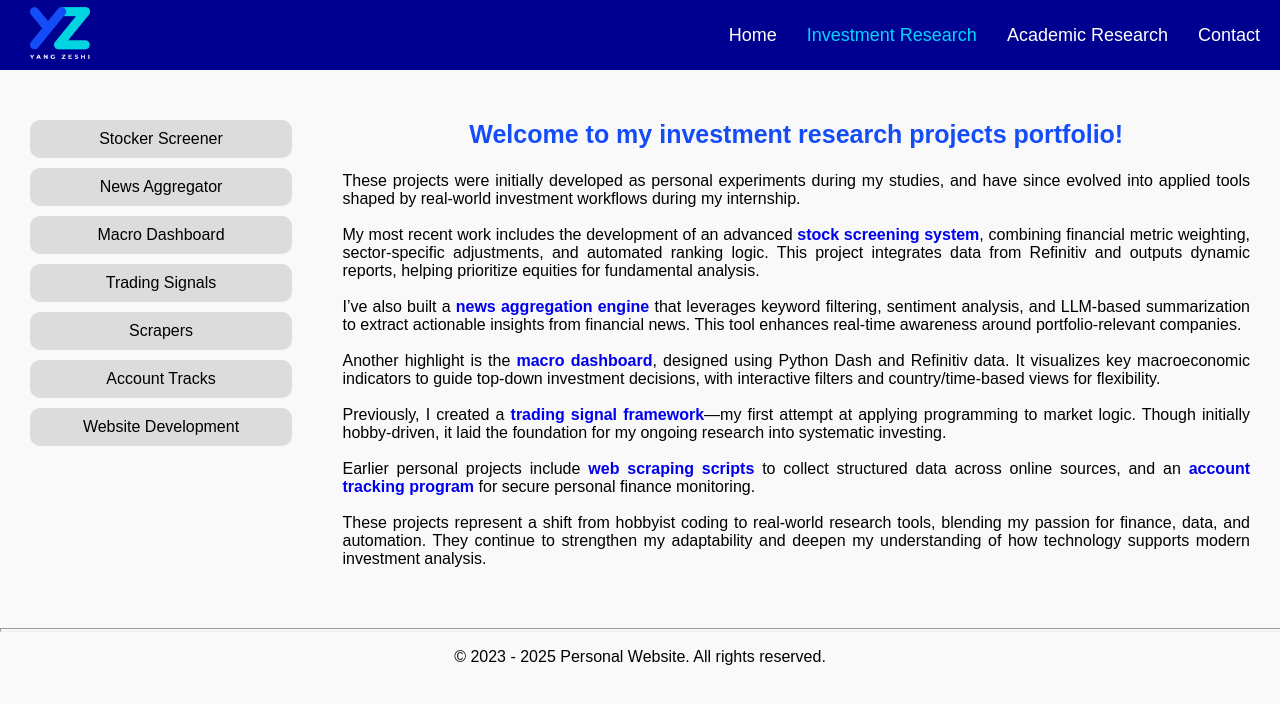
After one commit to Zeshi-Yang/personal-website, a Flask app: page /investment_research/ in a window 1280 px wide. The commit adds this page. Shown: the top 704 px of the page. Run offline with Flask 3, Linux system fonts and the light colour scheme; data comes from the database, SQL or seed files in the repository; both versions use the stored data as it was after the commit; parts of the project's set-up code (start-up, migrations or seed data) failed here and were passed over.

Commit message:
original versoin

```diff
--- a/app.py
+++ b/app.py
@@ -1,6 +1,8 @@
-from flask import Flask,render_template,Blueprint,g,request, render_template_string, url_for, session
+# Python
+from flask import Flask, render_template, Blueprint, g, request, render_template_string, url_for, session, current_app
 import sqlite3
 import os
+from socket import gethostname
 
 DATABASE='test.db'
 
@@ -9,11 +11,14 @@
 app.secret_key = 'my_secret_key'
 
 def get_db():
-    db=getattr(g,'_database', None)
-    if db is None:
-        db=g._datase=sqlite3.connect(app.config['DATABASE'])
-        db.row_factory=sqlite3.Row
-    return db
+    if 'db' not in g:
+        g.db = sqlite3.connect(
+            current_app.config['DATABASE'],
+            detect_types=sqlite3.PARSE_DECLTYPES
+        )
+        g.db.row_factory = sqlite3.Row
+
+    return g.db
 
 @app.teardown_appcontext
 def close_connection(exception):
@@ -35,23 +40,28 @@
     def self_introduction(self,introduction=''):
         self.introduction=introduction
 
-person=Person('Yang Zeshi',28)
+person=Person('Yang Zeshi',30)
 person.contact('yangzeshi@u.nus.edu',' +(65) 86076345', 'Singapore')
 person.introduction="""
     Hi! My name is Yang Zeshi. Welcome to my website!
     <br>
     <br>
-    I am a highly motivated student with a strong educational background in the industrial sector. I hold a Bachelor's degree in Mineral Engineering and a Master's degree in Ferrous Metallurgy Engineering. Now I am a Ph.D. candidate in Mechanical Engineering.
+    I am a highly motivated student with a strong educational background in the industrial sector. I hold a Bachelor's degree in Mineral Engineering and a Master's degree in Ferrous Metallurgy Engineering. Now, I am a Ph.D. candidate in Mechanical Engineering.
     <br>
     <br>
-    During my studies, I have developed a deep understanding of various facets of the industrial chain, including <span style="color:#144cf7"><strong>mineral extraction processes</strong></span>, <span style="color:#144cf7"><strong>metallurgical transformations</strong></span>, and <span style="color:#144cf7"><strong>mechanical engineering principles</strong></span>. My educational background has equipped me with a comprehensive knowledge base and a multidisciplinary perspective that allows me to approach industrial challenges from different angles.<br>
+    During my studies, I have developed a deep understanding of various facets of the industrial chain, including <span style="color:#144cf7"><strong>mineral extraction processes</strong></span>, <span style="color:#144cf7"><strong>metallurgical transformations</strong></span>, and <span style="color:#144cf7"><strong>mechanical engineering principles</strong></span>. My educational background has equipped me with a comprehensive knowledge base and a multidisciplinary perspective that allows me to approach industrial challenges from different angles.
     <br>
-    Thanks to my supervisors and the resources provided by unviersities, I had the opportunity to engage in both theoretical and practical experiences related to industrial research and manufacturing. I conducted extensive research projects focused on optimizing industrial processes, improving efficiency, and enhancing the overall performance of materials used in the industrial sector. These research endeavors have honed my analytical skills, critical thinking abilities, and problem-solving proficiency.<br>
     <br>
-    I am eager to leverage my educational background and expertise to contribute to future challenges!
-    """
+    Over the past year, I have also cultivated a strong passion for <span style="color:#144cf7"><strong>investment research</strong></span>—especially in areas that blend data analysis, automation, and equity fundamentals. Through a recent internship at a family office, I developed tools for <a href="/investment_research/1">stock screening</a>, <a href="/investment_research/2">news aggregation</a>, and <a href="/investment_research/3">macroeconomic analysis</a>, applying programming skills to support real-world investment workflows.
+    <br>
+    <br>
+    These experiences have deepened my interest in the financial markets and sharpened my ability to extract insights from complex datasets. I now seek opportunities to contribute to <strong>equity research</strong> and <strong>buy-side analysis</strong> by leveraging both my technical background and my growing financial expertise.
+    <br>
+    <br>
+    I am eager to bridge the gap between engineering and investing, and to contribute meaningfully to research-driven investment strategies!
+"""
 # Create a blueprint for the research sub-website
-research_bp=Blueprint('research',__name__,url_prefix='/research')
+research_bp=Blueprint('research',__name__,url_prefix='/academic_research')
 
 @research_bp.route('/')
 def research():
@@ -59,7 +69,7 @@
     cursor = db.execute('SELECT * FROM research_projects')
     intros = cursor.fetchall()
     session['intro_id'] = 0
-    return render_template('research.html',intros=intros)
+    return render_template('academic_research.html',intros=intros)
 
 @app.context_processor
 def inject_intros():
@@ -74,7 +84,7 @@
 
     return dict(research_intros=research_intros, programming_intros=programming_intros, intro_id=intro_id)
 
-@app.route('/research/<int:intro_id>')
+@app.route('/academic_research/<int:intro_id>')
 def show_intro_1(intro_id):
     db = get_db()
     cursor = db.execute('SELECT * FROM research_projects')
@@ -95,7 +105,7 @@
     # Render and return the template that displays the introduction
     return render_template('/research projects/research_projects.html',intro=intros[intro_id-1],image_srcs=image_src)
 
-@app.route('/programming/<int:intro_id>')
+@app.route('/investment_research/<int:intro_id>')
 def show_intro_2(intro_id):
 
     db = get_db()
@@ -130,7 +140,7 @@
     return render_template('trading.html')
 
 # Create a blueprint for the research sub-website
-programming_bp=Blueprint('programming',__name__,url_prefix='/programming')
+programming_bp=Blueprint('programming',__name__,url_prefix='/investment_research')
 
 @programming_bp.route('/')
 def programming():
@@ -138,7 +148,7 @@
     cursor = db.execute('SELECT * FROM programming_projects')
     intros = cursor.fetchall()
     session['intro_id'] = 0
-    return render_template('programming.html',intros=intros)
+    return render_template('investment_research.html',intros=intros)
 
 
 @app.route('/contact')
@@ -178,5 +188,7 @@
 
 
 if __name__=='__main__':
-    # app.debug=True
-    app.run()
+    db.create_all()
+    if 'liveconsole' not in gethostname():
+        app.run()
+        # app.run(debug=True, port=3000)
--- a/templates/base.html
+++ b/templates/base.html
@@ -15,8 +15,8 @@
   </div>
   <div class="nav" style="align-self: center;">
     <a href="/" class="widget {% if request.path == '/' %}active{% endif %}">Home</a>
-    <a href="/research" class="widget {% if 'research' in request.path %}active{% endif %}">Research</a>
-    <a href="/programming" class="widget {% if 'programming' in request.path %}active{% endif %}">Programming</a>
+    <a href="/investment_research" class="widget {% if 'investment_research' in request.path %}active{% endif %}">Investment Research</a>
+    <a href="/academic_research" class="widget {% if 'academic_research' in request.path %}active{% endif %}">Academic Research</a>
     <a href="/contact" class="widget {% if 'contact' in request.path %}active{% endif %}">Contact</a>
     <!-- <a href="/test" class="widget" {% if request.path == '/test' %}class="active"{% endif %}>Test</a> -->
   </div>
@@ -25,6 +25,6 @@
   {% endblock %}
 </body>
 <footer style="text-align:center;">
-    <p>&copy; 2023 Personal Website. All rights reserved.</p>
+    <p>&copy; 2023 - 2025 Personal Website. All rights reserved.</p>
 </footer>
 </html>
--- a/templates/contact.html
+++ b/templates/contact.html
@@ -37,7 +37,7 @@
       </div>
     </div>
   <div class="column2">
-  <h1 style="color: #144cf7; font-size: x-large;">Let's keep in touch!</h1>
+  <h1 style="color: #144cf7; font-size: x-large;margin-top: 0px;">Let's keep in touch!</h1>
   <form action="/submit" method="POST">
     <label for="email" >Your email here</label><br>
     <input type="email" id="email" name="email" required style="margin-top: 10px;"><br><br>
--- /dev/null
+++ b/templates/investment_research.html
@@ -0,0 +1,44 @@
+<!DOCTYPE html>
+{% extends 'base.html' %}
+{% block content %}
+<html>
+<head>
+    <title>{% block title %}My Resume{% endblock %}</title>
+    <link rel="stylesheet" type="text/css" href="{{ url_for('static', filename='styles/main.css') }}">
+</head>
+<body>
+
+  <div class="grid-container">
+
+    <div class="grid1">
+      {% include 'programming projects/project_tree.html' %}
+    </div>
+
+    <div class="grid2">
+      <div class="wrapper">
+        <div class="section">
+          <p style="color: #144cf7;font-weight: bold;font-size: 25px;text-align: center; margin-top: 20px;">Welcome to my investment research projects portfolio!</p>
+          <p style="white-space: pre-line; line-height: normal+5px;text-align: justify; margin-top: 0px;">
+            These projects were initially developed as personal experiments during my studies, and have since evolved into applied tools shaped by real-world investment workflows during my internship.
+
+            My most recent work includes the development of an advanced <a href="/investment_research/1">stock screening system</a>, combining financial metric weighting, sector-specific adjustments, and automated ranking logic. This project integrates data from Refinitiv and outputs dynamic reports, helping prioritize equities for fundamental analysis.
+
+            I’ve also built a <a href="/investment_research/2">news aggregation engine</a> that leverages keyword filtering, sentiment analysis, and LLM-based summarization to extract actionable insights from financial news. This tool enhances real-time awareness around portfolio-relevant companies.
+
+            Another highlight is the <a href="/investment_research/3">macro dashboard</a>, designed using Python Dash and Refinitiv data. It visualizes key macroeconomic indicators to guide top-down investment decisions, with interactive filters and country/time-based views for flexibility.
+
+            Previously, I created a <a href="/investment_research/4">trading signal framework</a>—my first attempt at applying programming to market logic. Though initially hobby-driven, it laid the foundation for my ongoing research into systematic investing.
+
+            Earlier personal projects include <a href="/investment_research/5">web scraping scripts</a> to collect structured data across online sources, and an <a href="/investment_research/6">account tracking program</a> for secure personal finance monitoring.
+
+            These projects represent a shift from hobbyist coding to real-world research tools, blending my passion for finance, data, and automation. They continue to strengthen my adaptability and deepen my understanding of how technology supports modern investment analysis.
+          </p>
+        </p>
+        </div>
+      </div>
+    </div>
+  </div>
+        <hr>
+  </body>
+</html>
+{% endblock %}
```
Also changed, not shown: templates/academic_research.html (added, +40 -0 lines), templates/index.html (+18 -6 lines), static/images/programming/1.png, static/images/programming/2.png, static/images/programming/3.png, static/images/programming/4.png, static/images/programming/5.png (added), static/images/programming/6.png (added), static/images/programming/7.png (added), test.db, 5 other files.
